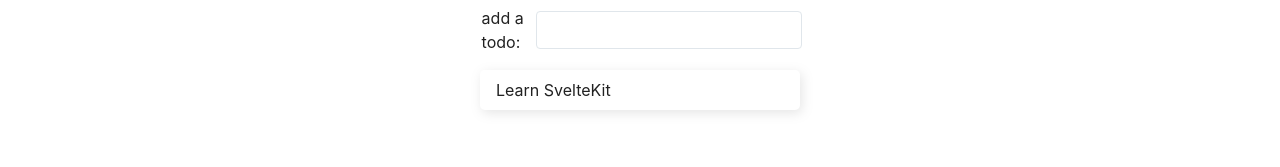
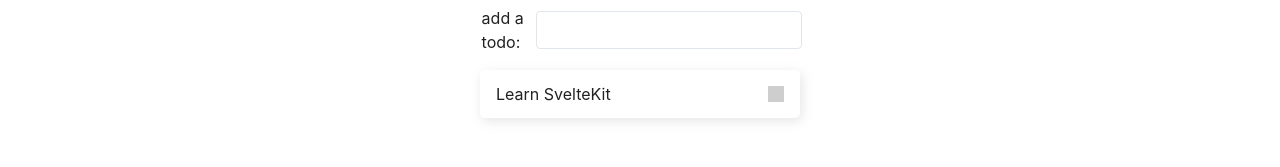
Before and after one commit to skyturtleio/edge-kit, a SvelteKit app: page /todos in a window 1280 px wide. Shown: the part 133-300 px from the top of the page. Built offline with nearby package versions, Linux system fonts and the light colour scheme; no server answers; grey boxes are pictures that could not be loaded.

Commit message:
add delete action

```diff
--- a/package.json
+++ b/package.json
@@ -25,6 +25,7 @@
 		"svelte-check": "^3.4.4",
 		"tslib": "^2.6.0",
 		"typescript": "^5.1.6",
+		"typescript-svelte-plugin": "^0.3.27",
 		"vite": "^4.3.9"
 	},
 	"type": "module"
--- a/src/routes/todos/+page.server.ts
+++ b/src/routes/todos/+page.server.ts
@@ -14,8 +14,13 @@ export const load = (({ cookies }) => {
 }) satisfies PageServerLoad;
 
 export const actions = {
-  default: async ({ cookies, request }) => {
+  create: async ({ cookies, request }) => {
     const data = await request.formData();
     db.createTodo(cookies.get("userid"), data.get("description"));
   },
+
+  delete: async ({ cookies, request }) => {
+    const data = await request.formData();
+    db.deleteTodo(cookies.get("userid"), data.get("id"));
+  },
 } satisfies Actions;
--- a/src/routes/todos/+page.svelte
+++ b/src/routes/todos/+page.svelte
@@ -6,7 +6,7 @@
 <div class="centered">
 	<h1>todos</h1>
 
-	<form method="POST">
+	<form method="POST" action="?/create">
 		<label>
 			add a todo:
 			<input
@@ -20,7 +20,11 @@
 	<ul class="todos">
 		{#each data.todos as todo (todo.id)}
 			<li>
-				{todo.description}
+				<form method="POST" action="?/delete">
+					<input type="hidden" name="id" value={todo.id} />
+				<span>{todo.description}</span>
+					<button aria-label="Mark as complete" />
+					</form>
 			</li>
 		{/each}
 	</ul>
--- a/tsconfig.json
+++ b/tsconfig.json
@@ -9,7 +9,10 @@
     "skipLibCheck": true,
     "sourceMap": true,
     "strict": true,
-    "noImplicitAny": false
+    "noImplicitAny": false,
+    "plugins": [{
+      "name": "typescript-svelte-plugin"
+    }]
   }
   // Path aliases are handled by https://kit.svelte.dev/docs/configuration#alias
   //
```
Also changed, not shown: 1 other file (tests, documents, lock files or other folders).
